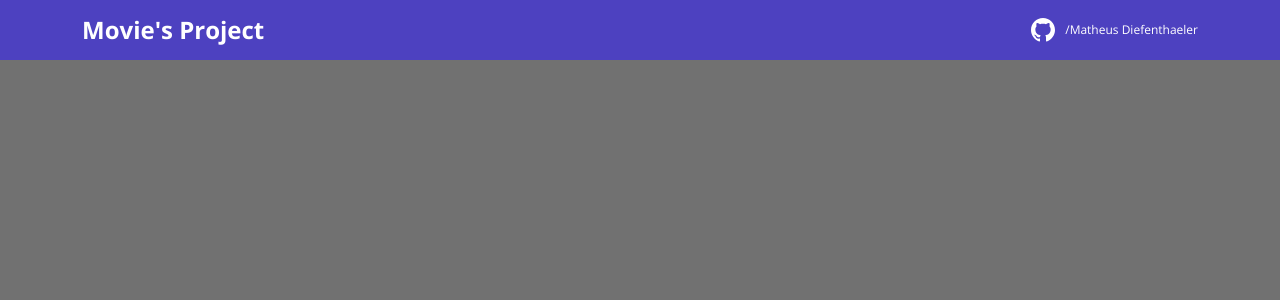
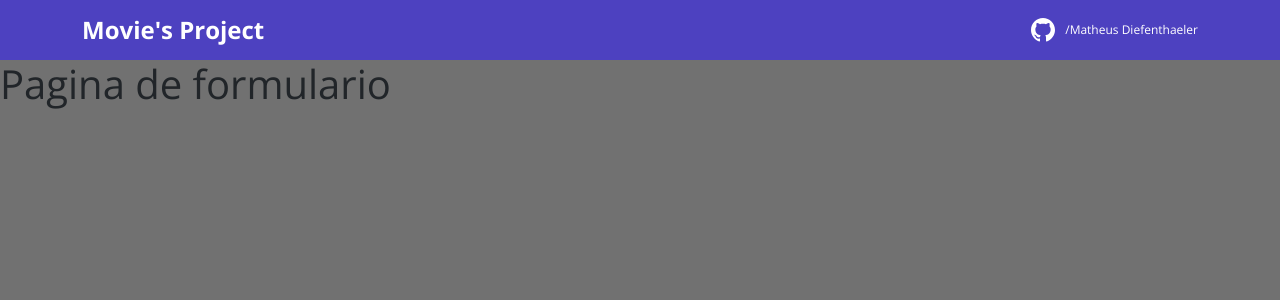
Before and after one commit to matheus-diefenthaeler/projeto-movies, a React (Create React App) app in the folder frontend/: page /form/1 in a window 1280 px wide. Shown: the top 300 px of the page. Built offline with nearby package versions, Linux system fonts and the light colour scheme.

Commit message:
adding routes

```diff
--- a/frontend/package.json
+++ b/frontend/package.json
@@ -10,9 +10,11 @@
     "@types/node": "^16.11.34",
     "@types/react": "^18.0.9",
     "@types/react-dom": "^18.0.3",
+    "@types/react-router-dom": "5.3.2",
     "bootstrap": "5.1.3",
     "react": "^18.1.0",
     "react-dom": "^18.1.0",
+    "react-router-dom": "6.2.1",
     "react-scripts": "5.0.1",
     "typescript": "^4.6.4",
     "web-vitals": "^2.1.4"
--- a/frontend/src/App.tsx
+++ b/frontend/src/App.tsx
@@ -1,9 +1,23 @@
-import Navbar from "./components/Navbar";
-
+import {
+  BrowserRouter,
+  Routes,
+  Route
+} from "react-router-dom";
+import Listing from 'pages/Listing';
+import Form from 'pages/Form';
+import Navbar from "components/Navbar";
 
 function App() {
   return (
-<Navbar/>
+    <BrowserRouter>
+      <Navbar />
+      <Routes>
+        <Route path="/" element={<Listing />} />
+        <Route path="/form">
+          <Route path=":movieId" element={<Form />} />
+        </Route>
+      </Routes>
+    </BrowserRouter>
   );
 }
 
--- /dev/null
+++ b/frontend/src/pages/Form/index.tsx
@@ -0,0 +1,7 @@
+function Form() {
+    return(
+        <h1>Pagina de formulario</h1>
+    )
+}
+
+export default Form;
--- /dev/null
+++ b/frontend/src/pages/Listing/index.tsx
@@ -0,0 +1,7 @@
+function Listing() {
+    return(
+        <h1>Pagina de listagem</h1>
+    )
+}
+
+export default Listing;
```
Also changed, not shown: 1 other file (tests, documents, lock files or other folders).
